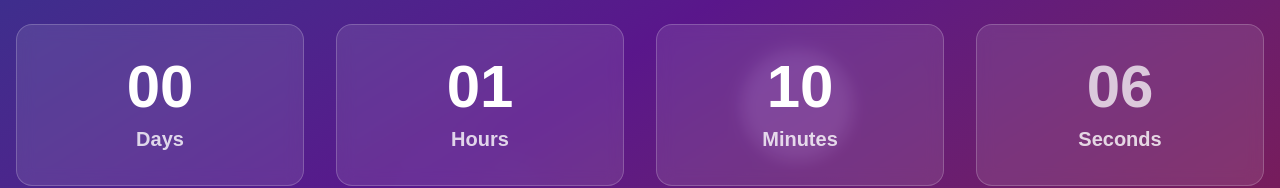
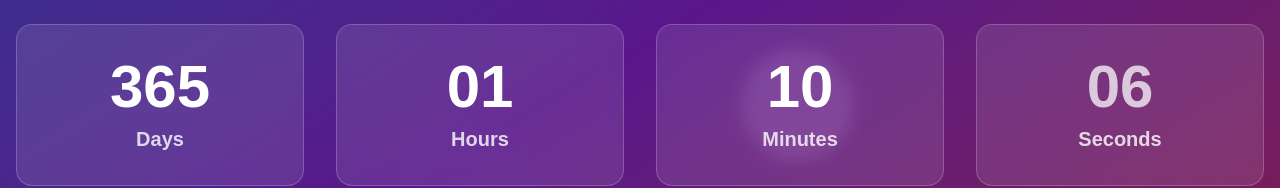
Before and after one commit to sixtusagbo/countdown-city, a Next.js app: page / in a window 1280 px wide. Shown: the part 351-539 px from the top of the page. Built offline with nearby package versions, Linux system fonts and the light colour scheme.

Commit message:
Update the timer for next year

```diff
--- a/src/app/page.tsx
+++ b/src/app/page.tsx
@@ -19,7 +19,7 @@ export default function Home() {
   const [isCountdownFinished, setIsCountdownFinished] = useState(false);
 
   useEffect(() => {
-    const targetDate = new Date("2025-07-06T00:00:00");
+    const targetDate = new Date("2026-07-06T00:00:00");
 
     const calculateTimeLeft = (): TimeLeft => {
       const now = new Date();
```
